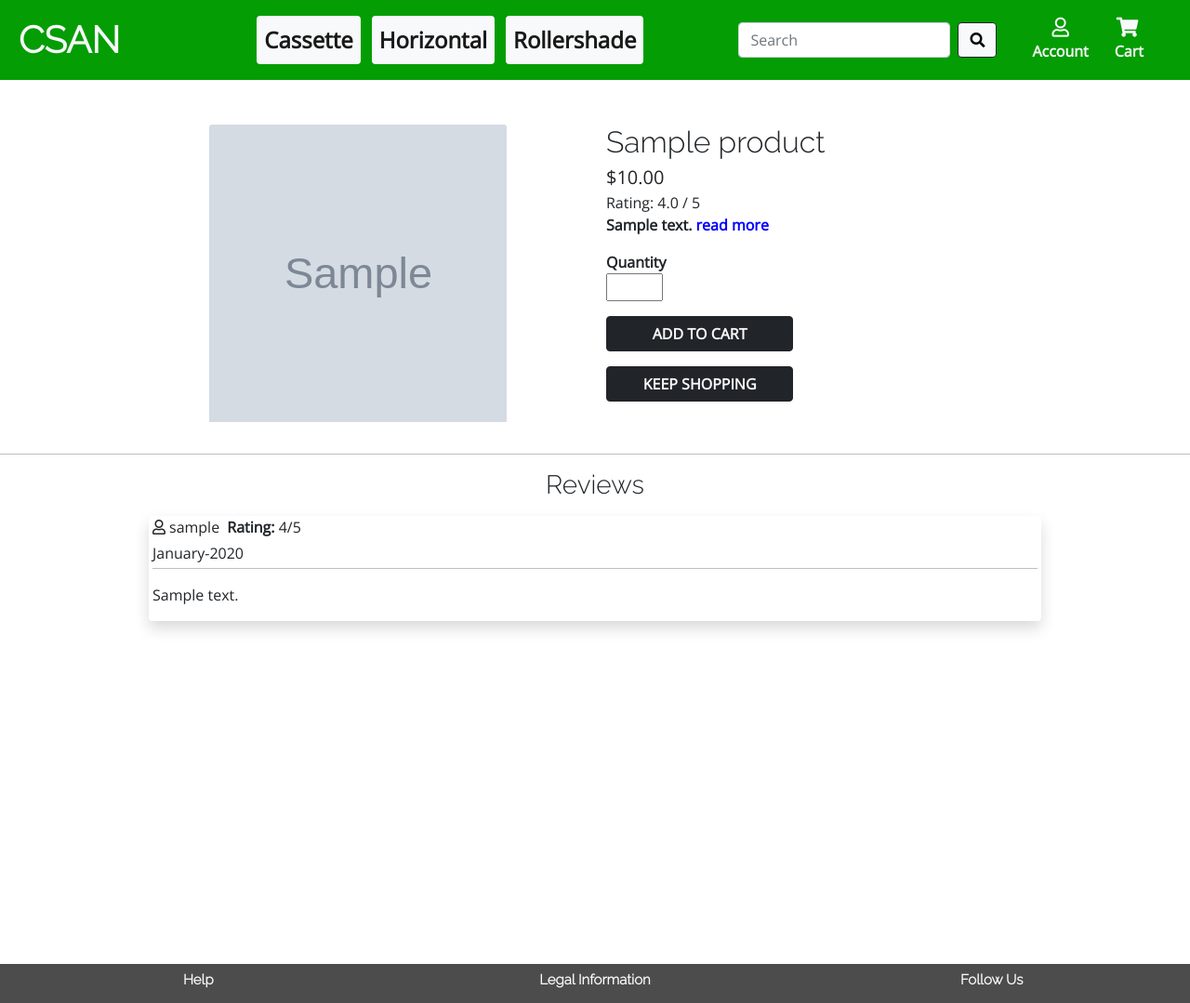
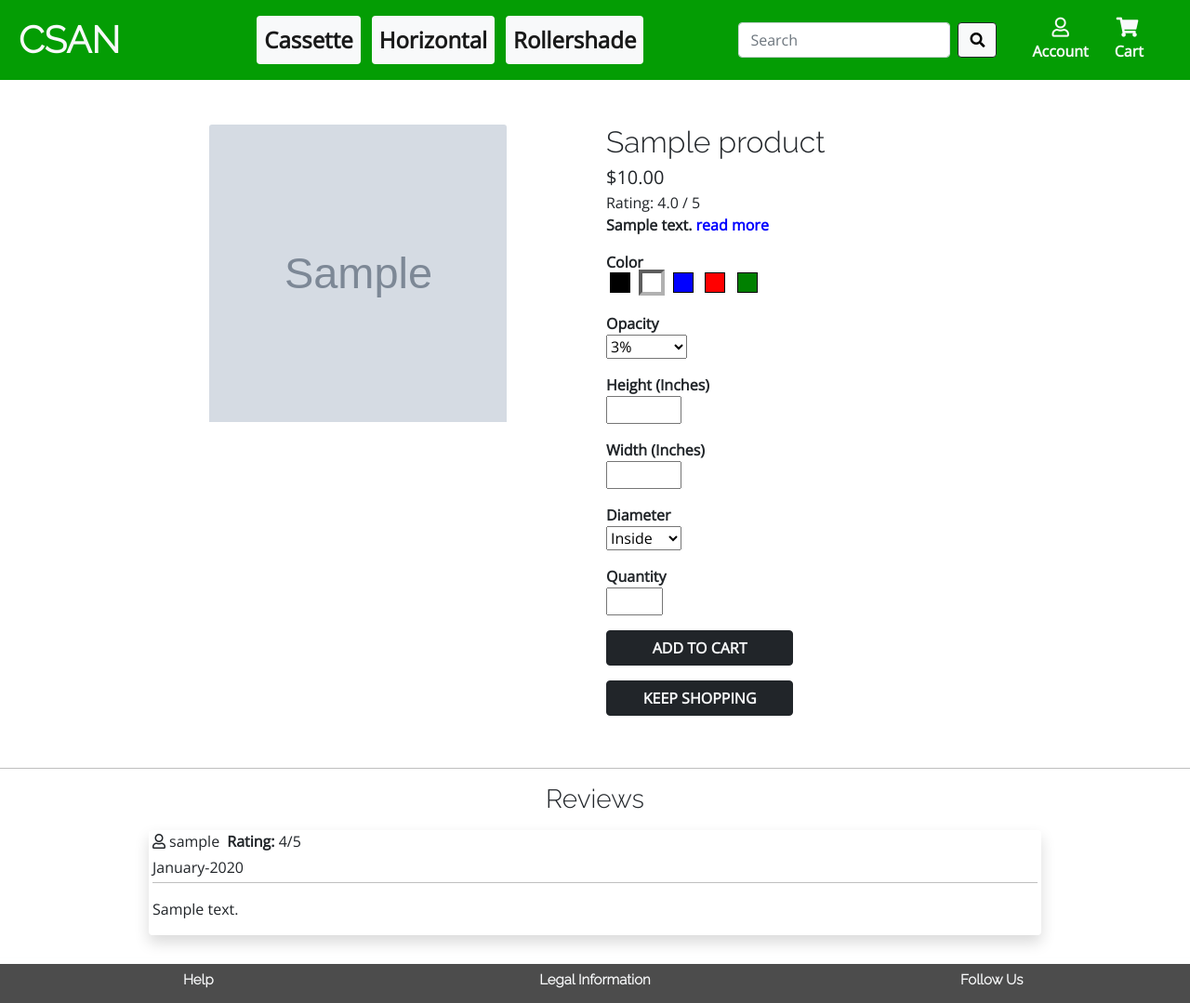
Before and after one commit to Jca-Dev/CSAN, a Django app: page /products/1/ in a window 1280 px wide. Shown: the whole page at 93% size. Run offline with Django 3.2, Linux system fonts and the light colour scheme; tables that the repository leaves empty hold one stand-in row (values such as "Sample post"); grey boxes marked "Sample" are stand-in pictures; parts of the project's set-up code (start-up, migrations or seed data) failed here and were passed over; some libraries are stand-ins or nearby versions.

Commit message:
added product options for the user to select
added options to the product form, checkout view, checkout model, cart view and contexts
added css for the options displayed on the product detail page.
currently the user cannot add a duplicate product with different options to the cart
because it is a dictionairy, due to time constraints this will be fixed in a futire release,
for now the user will get an error message explaining why they cannot add a duplicate.

```diff
--- a/cart/contexts.py
+++ b/cart/contexts.py
@@ -11,15 +11,20 @@ def cart_contents(request):
     cart = request.session.get('cart', {})
 
     for item_id, item_data, in cart.items():
-        if isinstance(item_data, int):
-            product = get_object_or_404(Product, pk=item_id)
-            total += item_data * product.price
-            product_count += item_data
-            cart_items.append({
-                'item_id': item_id,
-                'quantity': item_data,
-                'product': product,
-            })
+        product = get_object_or_404(Product, pk=item_id)
+        quantity = item_data['options']['quantity']
+        total += quantity * product.price
+        product_count += quantity
+        cart_items.append({
+            'item_id': item_id,
+            'product': product,
+            'quantity': quantity,
+            'color': item_data['options']['color'],
+            'opacity': item_data['options']['opacity'],
+            'height': item_data['options']['height'],
+            'width': item_data['options']['width'],
+            'diameter': item_data['options']['diameter'],
+        })
 
     delivery = total * Decimal(settings.STANDARD_DELIVERY_PERCENTAGE / 100)
     grand_total = delivery + total
--- a/cart/templates/cart/product-info.html
+++ b/cart/templates/cart/product-info.html
@@ -1,2 +1,7 @@
 <p class="my-0"><strong>{{ item.product.name }}</strong></p>
 <p class="my-0 small text-muted">SKU: {{ item.product.sku|upper }}</p>
+<p class="mb-0 text-dark fw-bold">Color: {{ item.color }}</p>
+<p class="mb-0 text-dark fw-bold">Opacity: {{ item.opacity }}</p>
+<p class="mb-0 text-dark fw-bold">Height<span class="text-muted">(inches)</span>: {{ item.height }}</p>
+<p class="mb-0 text-dark fw-bold">Width<span class="text-muted">(inches)</span>: {{ item.width }}</p>
+<p class="mb-0 text-dark fw-bold">Diameter: {{ item.diameter }}</p>
--- a/checkout/models.py
+++ b/checkout/models.py
@@ -52,6 +52,11 @@ class OrderLineItem(models.Model):
     order = models.ForeignKey(Order, null=False, blank=False, on_delete=models.CASCADE, related_name='lineitems')
     product = models.ForeignKey(Product, null=False, blank=False, on_delete=models.CASCADE)
     quantity = models.IntegerField(null=False, blank=False, default=0)
+    color = models.CharField(max_length=10, null=False, blank=False, default=0)
+    opacity = models.CharField(max_length=10, null=False, blank=False, default=0)
+    height = models.DecimalField(decimal_places=1, max_digits=5, null=False, blank=False, default=0)
+    width = models.DecimalField(decimal_places=1, max_digits=5, null=False, blank=False, default=0)
+    diameter = models.CharField(max_length=10, null=False, blank=False, default=0)
     lineitem_total = models.DecimalField(max_digits=6, decimal_places=2, null=False, blank=False, editable=False)
 
     def save(self, *args, **kwargs):
--- a/products/forms.py
+++ b/products/forms.py
@@ -3,11 +3,38 @@ from .models import Product, Review
 
 
 class ProductForm(forms.ModelForm):
+    OPACITY_CHOICES = (
+        ("3%", ("3%")),
+        ("5%", ("5%")),
+        ("10%", ("10%")),
+        ("20%", ("20%")),
+        ("Blackout", ("Blackout"))
+    )
+    DIAMETER_CHOICES = (
+        ("Inside", ("Inside")),
+        ("Outside", ("Outside"))
+    )
+    COLOR_CHOICES = (
+        ("Black", ("")),
+        ("White", ("")),
+        ("Blue", ("")),
+        ("Red", ("")),
+        ("Green", (""))
+    )
+
     quantity = forms.IntegerField(min_value=1, max_value=99, required=True)
+    color = forms.ChoiceField(widget=forms.RadioSelect, choices=COLOR_CHOICES, initial="White", required=True)
+    opacity = forms.ChoiceField(choices=OPACITY_CHOICES, required=True)
+    height = forms.DecimalField(label="Height (Inches)", min_value=1, max_value=200, required=True)
+    width = forms.DecimalField(label="Width (Inches)", min_value=1, max_value=120, required=True)
+    diameter = forms.ChoiceField(choices=DIAMETER_CHOICES, required=True)
 
     class Meta:
         model = Product
-        fields = ['quantity']
+        fields = ['color', 'opacity', 'height', 'width', 'diameter', 'quantity']
+        widgets = {
+            'color': forms.RadioSelect(attrs={"required": "required"}),
+        }
 
 
 class AddProductForm(forms.ModelForm):
--- a/static/css/base.css
+++ b/static/css/base.css
@@ -157,6 +157,47 @@ a:visited {
 .show,
 .hide {
     color: blue;
+}
+
+/* radio css */
+input[type='radio'] {
+    box-sizing: border-box;
+    appearance: none;
+    background: white;
+    outline: 1px solid rgb(0, 0, 0);
+    border: 3px solid white;
+    width: 20px;
+    height: 20px;
+    margin-inline: 5px;
+}
+
+input[type='radio']:checked {
+    outline: 4px inset rgb(177 177 177);
+}
+
+#id_color_0 {
+    background: black;
+    border: 3px solid black;
+}
+
+#id_color_1 {
+    background: white;
+    border: 3px solid white;
+}
+
+#id_color_2 {
+    background: blue;
+    border: 3px solid blue;
+}
+
+#id_color_3 {
+    background: red;
+    border: 3px solid red;
+}
+
+#id_color_4 {
+    background: green;
+    border: 3px solid green;
 }
 /* cart css ------------------------------------------------------------ */
 .cart-img {
```
Also changed, not shown: cart/views.py (+15 -5 lines), checkout/templates/checkout/checkout_success.html (+23 -12 lines), checkout/templates/checkout/confirmation_emails/confirmation_email_body.html (+23 -0 lines), checkout/views.py (+6 -1 lines), checkout/migrations/0009_auto_20230220_1401.py (added).
